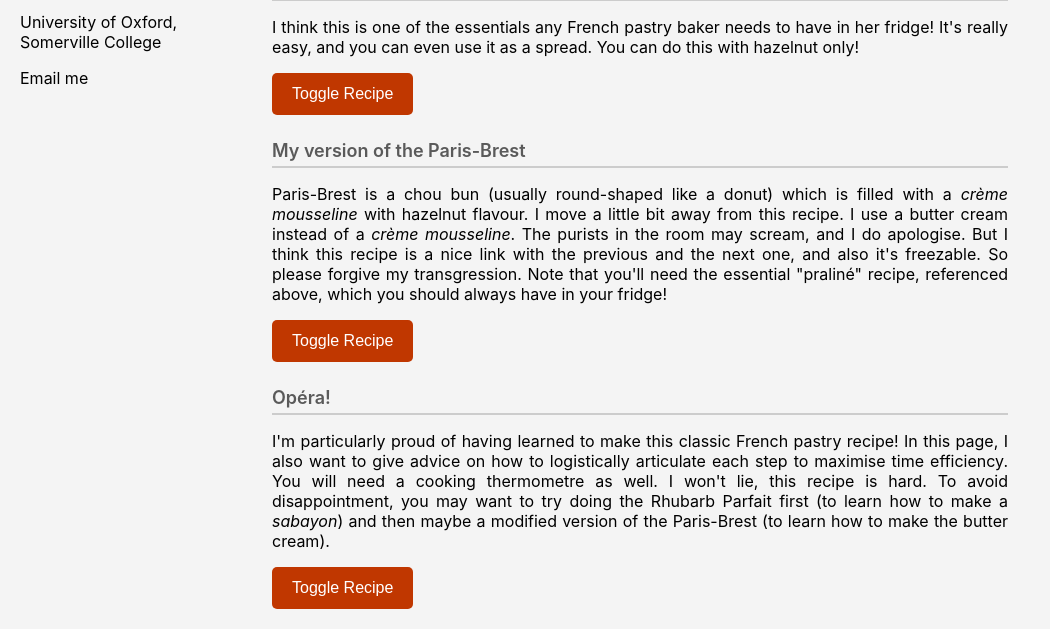
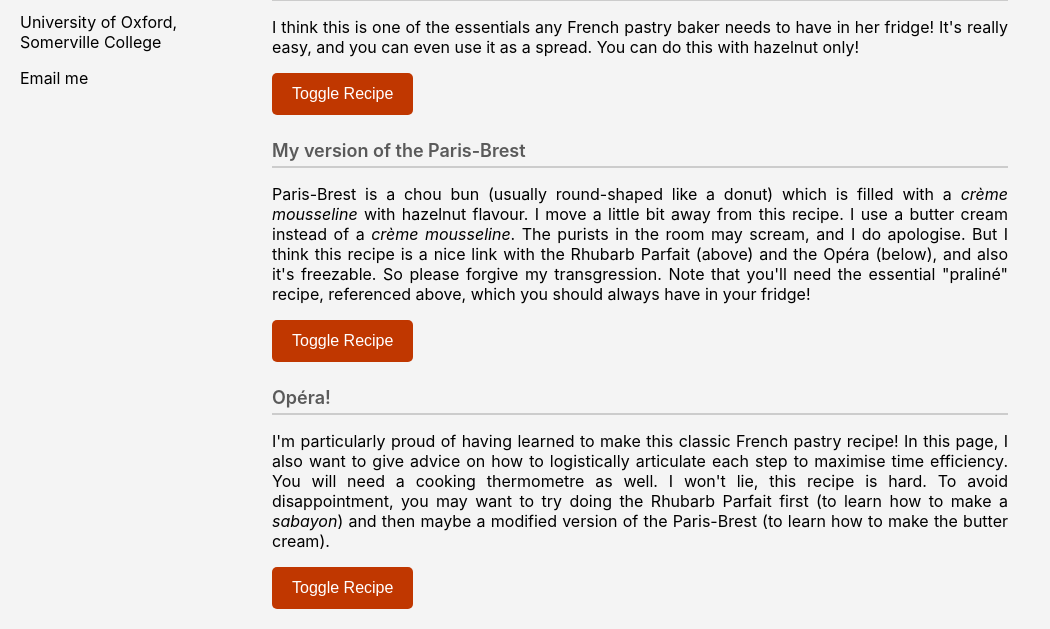
Before and after one commit to JulietteCx/juliettecx.github.io, a Jekyll site: the page built from _pages/miscellaneous/sweet.html, in a window 1280 px wide and 900 px high, scrolled down 689 px, cut to the strip 271-900 px from the top of the window. Shown: the whole strip, without its empty margins (0-1050 px from the left). Built offline with Jekyll 4.4.1, drawn with Linux system fonts in a browser that asks for light colours.

Commit message:
Update sweet.html

```diff
--- a/_pages/miscellaneous/sweet.html
+++ b/_pages/miscellaneous/sweet.html
@@ -192,7 +192,7 @@ author_profile: true
 </div>
 
 <h2>  My version of the Paris-Brest </h2>
-<p> Paris-Brest is a chou bun (usually round-shaped like a donut) which is filled with a <i>crème mousseline</i> with hazelnut flavour. I move a little bit away from this recipe. I use a butter cream instead of a <i> crème mousseline</i>. The purists in the room may scream, and I do apologise. But I think this recipe is a nice link with the previous and the next one, and also it's freezable. So please forgive my transgression.
+<p> Paris-Brest is a chou bun (usually round-shaped like a donut) which is filled with a <i>crème mousseline</i> with hazelnut flavour. I move a little bit away from this recipe. I use a butter cream instead of a <i> crème mousseline</i>. The purists in the room may scream, and I do apologise. But I think this recipe is a nice link with the Rhubarb Parfait (above) and the Opéra (below), and also it's freezable. So please forgive my transgression.
     Note that you'll need the essential "praliné" recipe, referenced above, which you should always have in your fridge!</p>
 
         <button class="toggle-btn" onclick="toggleContent('recette-paris-brest')">Toggle Recipe</button>
```
